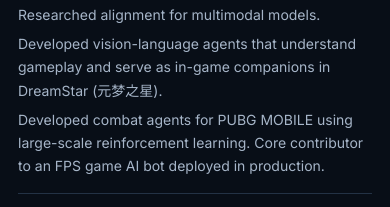
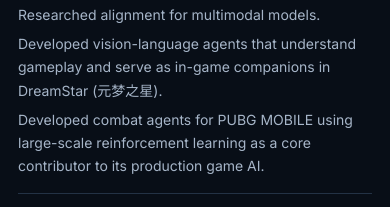
Before and after one commit to lmx760581375/lmx760581375.github.io, a plain HTML site: page index.html in a window 390 px wide. Shown: the part 7700-7907 px from the top of the page. Drawn offline with Linux system fonts and the light colour scheme.

Commit message:
Clarify contribution to PUBG MOBILE combat agents

```diff
--- a/index.html
+++ b/index.html
@@ -294,7 +294,7 @@
             <p>Worked with <a href="https://scholar.google.com/citations?user=IvE2zRgAAAAJ&amp;hl=en">Zhaopeng Tu</a>.</p>
             <p>Researched alignment for multimodal models.</p>
             <p>Developed vision-language agents that understand gameplay and serve as in-game companions in DreamStar (元梦之星).</p>
-            <p>Developed combat agents for PUBG MOBILE using large-scale reinforcement learning. Core contributor to an FPS game AI bot deployed in production.</p>
+            <p>Developed combat agents for PUBG MOBILE using large-scale reinforcement learning as a core contributor to its production game AI.</p>
           </div>
         </li>
         <li id="ailab">
```
